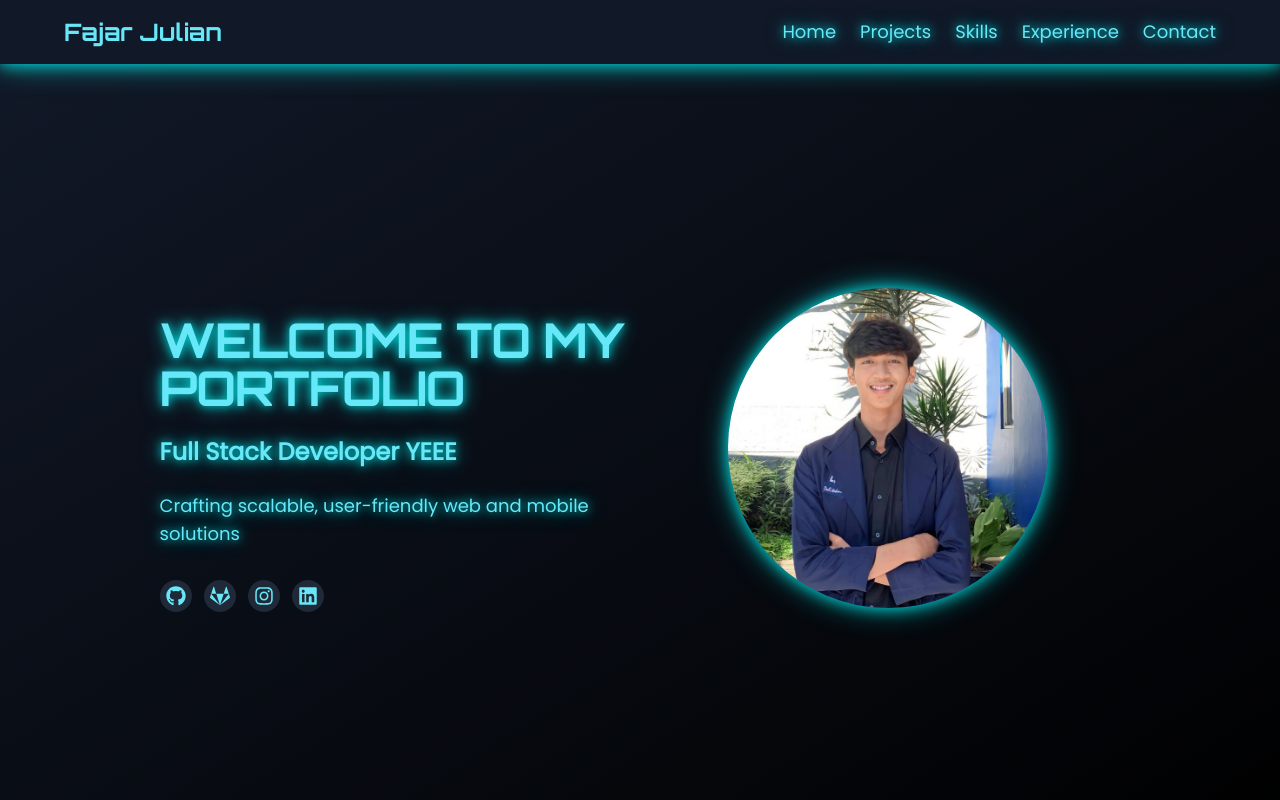
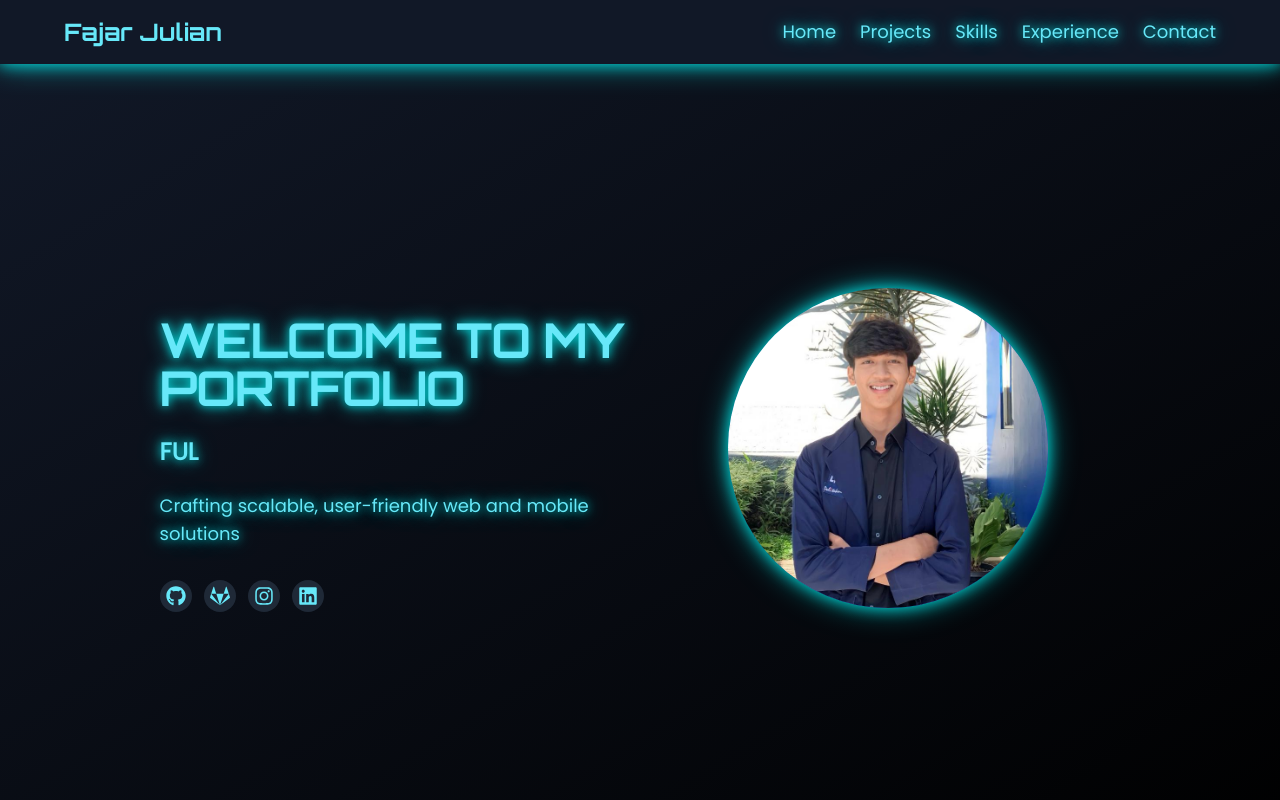
Before and after one commit to FajarrJuliann/portfolio, a React (Vite) app: page / in a window 1280 px wide. Built offline with nearby package versions, Linux system fonts and the light colour scheme.

Commit message:
bisa gaya

```diff
--- a/src/components/HeroSection.jsx
+++ b/src/components/HeroSection.jsx
@@ -57,7 +57,7 @@ function HeroSection() {
           <motion.h2
             className="text-lg sm:text-xl md:text-2xl font-semibold text-cyan-300 mb-6 shadow-neon-cyan-text"
             variants={itemVariants}>
-            Full Stack Developer YEEE
+            FUL
           </motion.h2>
           <motion.p
             className="text-sm sm:text-base md:text-lg text-cyan-300 mb-8 max-w-md shadow-neon-cyan-text"
```
